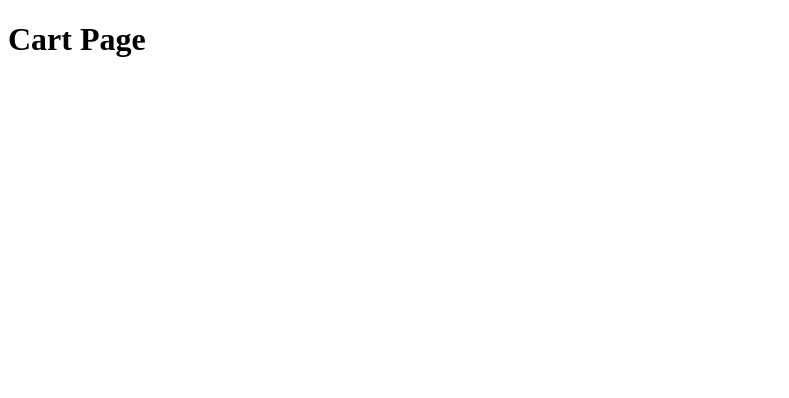
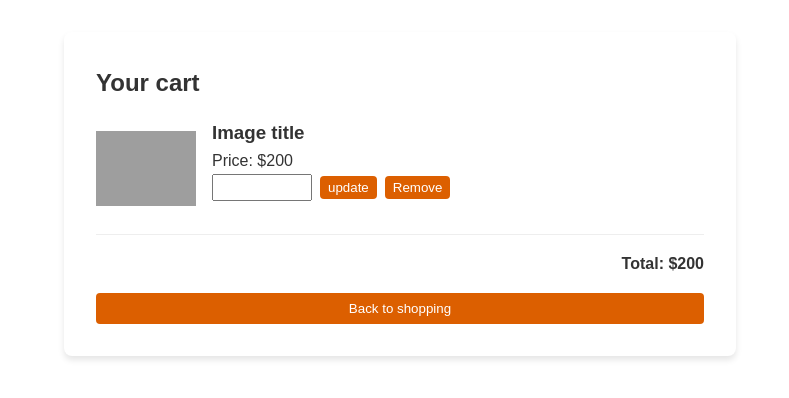
Before and after one commit to aliyasyeddd/E-Commerce-Shopping, a React (Vite) app: page /cart in a window 1280 px wide. Shown: the top 398 px of the page, without its empty margins (0-789 px from the left). Built offline with nearby package versions, Linux system fonts and the light colour scheme; grey boxes are pictures that could not be loaded.

Commit message:
fetching products

```diff
--- a/src/App.css
+++ b/src/App.css
@@ -8,9 +8,9 @@
   font-family: 'Amazon Ember', Arial, sans-serif;
   color: #333;
   line-height: 1.6;
-  display: flex;
+  /* display: flex;
   justify-content: center;
-  align-items: center;
+  align-items: center; */
 }
 
 nav {
@@ -147,7 +147,7 @@
 }
 
 .cart-item-details input {
-  width: 60px;
+  width: 100px;
   margin-right: 0.5rem;
   padding: 0.25rem;
 }
--- a/src/App.jsx
+++ b/src/App.jsx
@@ -1,6 +1,7 @@
 import React from 'react'
 import ProductList from './components/ProductList'
 import Cart from './components/Cart'
+import './App.css'
 import { BrowserRouter as Router, Routes, Route } from 'react-router-dom'
 
 function App() {
--- a/src/components/Cart.jsx
+++ b/src/components/Cart.jsx
@@ -1,11 +1,31 @@
-import React from 'react'
+import React from "react";
 
 function Cart() {
   return (
-    <div>
-      <h1>Cart Page</h1>
+    <div className="wrapper">
+      <div className="cart-page-container">
+        <div className="cart-container">
+          <h2>Your cart</h2>
+          <div className="cart-item">
+            <img src="image path" alt="image title" />
+            <div>
+              <h3>Image title</h3>
+              <p>Price: $200</p>
+              <div className="cart-item-details">
+                <input type="number" min="1" />
+                <button>update</button>
+                <button>Remove</button>
+              </div>
+            </div>
+          </div>
+          <div className="cart-total">
+            <p>Total: $200</p>
+          </div>
+          <button className="back-button">Back to shopping</button>
+        </div>
+      </div>
     </div>
-  )
+  );
 }
 
-export default Cart
+export default Cart;
--- a/src/components/Navbar.jsx
+++ b/src/components/Navbar.jsx
@@ -1,10 +1,15 @@
 import React from 'react'
+import { Link } from 'react-router-dom'
 
 function NavBar() {
   return (
+   <nav>
+    <h1>Shopping Cart</h1>
     <div>
-      <h1>Navbar</h1>
+        <Link to="/">Home</Link>
+        <Link to="/cart">Cart</Link>
     </div>
+   </nav>
   )
 }
 
--- a/src/components/ProductList.jsx
+++ b/src/components/ProductList.jsx
@@ -1,11 +1,34 @@
-import React from 'react'
+import React, { useEffect, useState } from "react";
+import NavBar from "./NavBar";
 
 function ProductList() {
+    const [products, setProducts] = useState([]);
+
+  useEffect(() => {
+    const fetchProducts = async () => {
+      const response = await fetch("https://fakestoreapi.com/products")
+       const data = await response.json();
+         setProducts(data)
+    }
+    fetchProducts();
+  }, [])
+
+
   return (
-    <div>
-      <h1>Product List Page</h1>
-    </div>
-  )
+    <>
+      <NavBar />
+      <div className="product-list">
+        {products.map((product) => (
+          <div className="product-card" key={product.id}>
+            <img src={product.image} alt={product.title} />
+            <h2>{product.title.length > 20 ? `${product.title.slice(0, 20)}...` : product.title}</h2>
+            <p>Price: ${product.price}</p>
+            <button>Add to Cart</button>
+          </div>
+        ))}
+      </div>
+    </>
+  );
 }
 
-export default ProductList
+export default ProductList;
```
Also changed, not shown: src/features/ShopCart/productSlice.js (+11 -0 lines).
